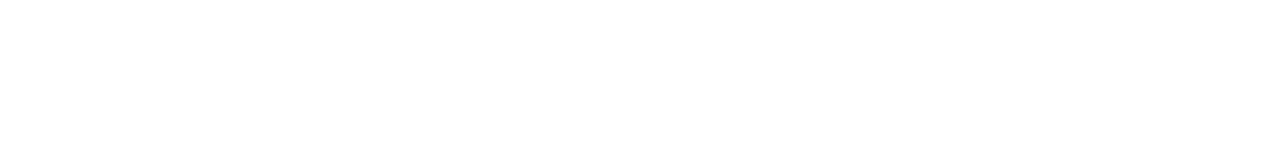
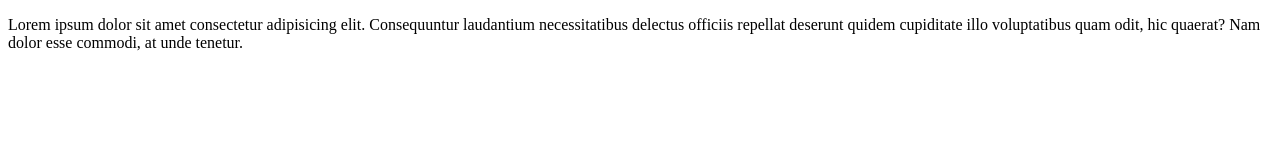
Before and after one commit to Keyruri/Dsc-git, a plain HTML site: page index.html in a window 1280 px wide. Drawn offline with Linux system fonts and the light colour scheme.

Commit message:
Second Commit

```diff
--- a/index.html
+++ b/index.html
@@ -10,6 +10,8 @@
 
 <body>
     <a href=""></a>
+
+    <p>Lorem ipsum dolor sit amet consectetur adipisicing elit. Consequuntur laudantium necessitatibus delectus officiis repellat deserunt quidem cupiditate illo voluptatibus quam odit, hic quaerat? Nam dolor esse commodi, at unde tenetur.</p>
 </body>
 
 </html>
```
